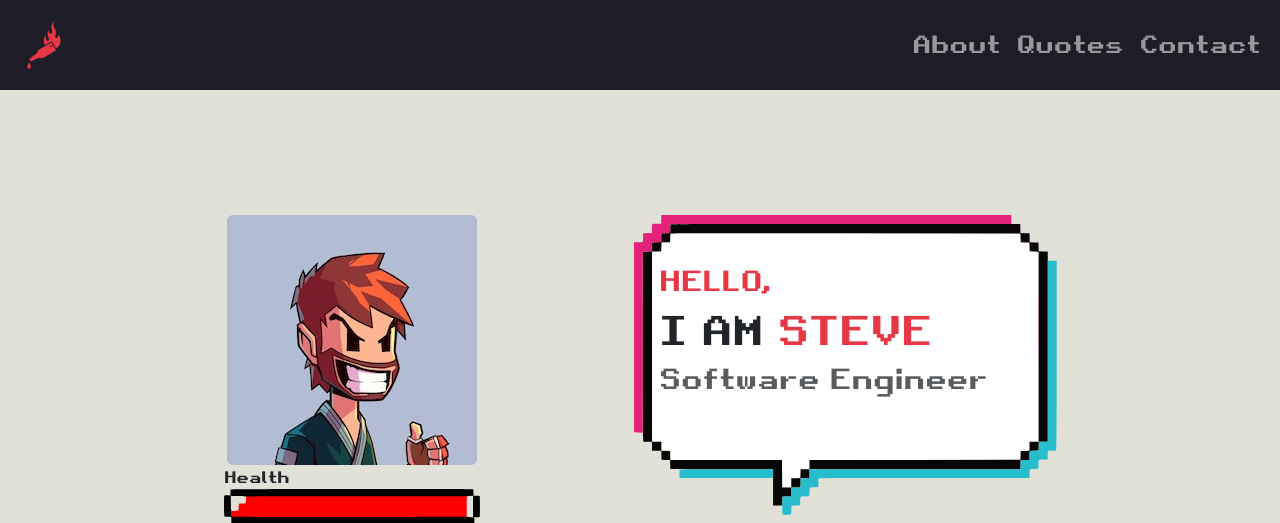
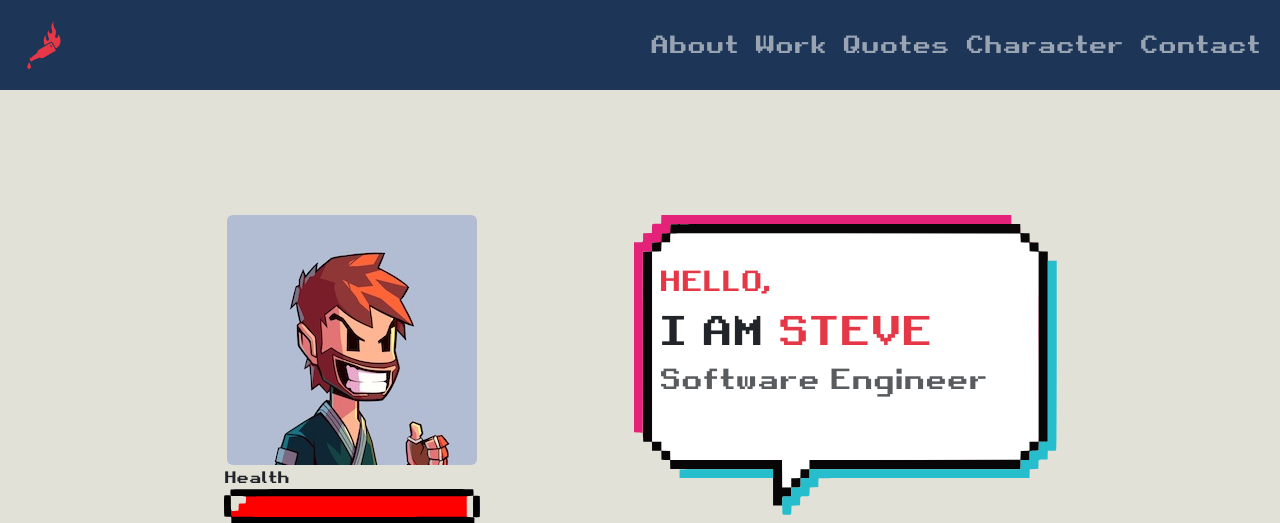
Before and after one commit to jukafah/portfolio, a Flask app: page / in a window 1280 px wide. Shown: the top 523 px of the page. Run offline with Flask 2, Linux system fonts and the light colour scheme.

Commit message:
adds missing links and changes color

```diff
--- a/templates/_character_sheet.html
+++ b/templates/_character_sheet.html
@@ -1,4 +1,4 @@
-<div class="container">
+<div class="container" id="character">
   <h1 class="main-brand pb-5 text-uppercase">Character Sheet</h1>
   <div class="row fs-5">
       <div class="col">
--- a/templates/_navbar.html
+++ b/templates/_navbar.html
@@ -1,4 +1,4 @@
-<nav class="navbar navbar-expand-lg navbar-dark bg-dark-shade fs-4 sticky-top">
+<nav class="navbar navbar-expand-lg navbar-dark bg-dark-accent fs-4 sticky-top">
       <div class="container-fluid">
           <a class="navbar-brand" href="#">
               <img src="{{ url_for('static', filename='images/hotsauce.svg') }}" width="64" height="64" alt="Hot Sauce">
@@ -10,7 +10,9 @@
           <div class="collapse navbar-collapse" id="navbarNav">
               <div class="navbar-nav ms-auto">
                   <a class="nav-link" href="#about">About</a>
+                  <a class="nav-link" href="#work">Work</a>
                   <a class="nav-link" href="#quotes">Quotes</a>
+                  <a class="nav-link" href="#character">Character</a>
                   <a class="nav-link" href="#contact">Contact</a>
               </div>
           </div>
--- a/templates/_work_history.html
+++ b/templates/_work_history.html
@@ -1,4 +1,4 @@
-<div class="container text-center">
+<div class="container text-center" id="work">
     <h1 class="main-brand pb-5">PLACES I'VE BEEN</h1>
     <div class="row work-history-row justify-content-center">
         <div class="col">
```
Also changed, not shown: static/images/hotsauce.svg.
